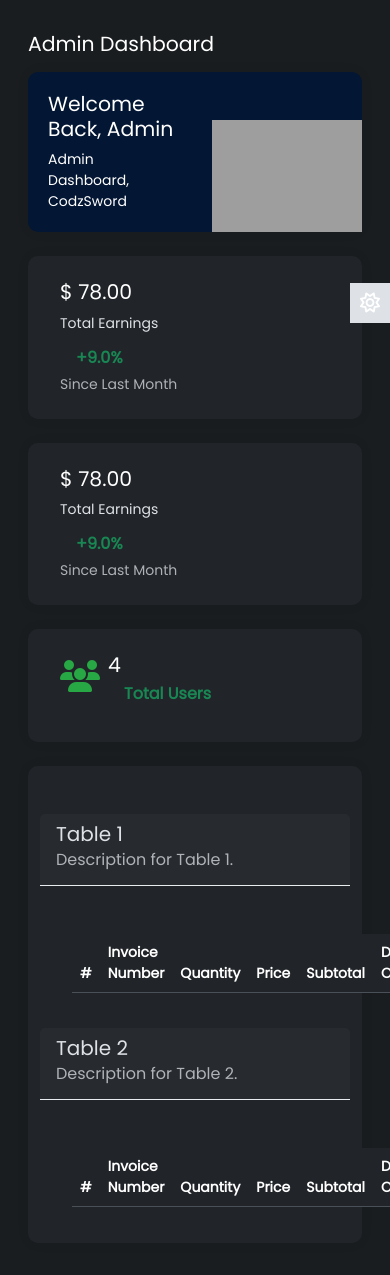
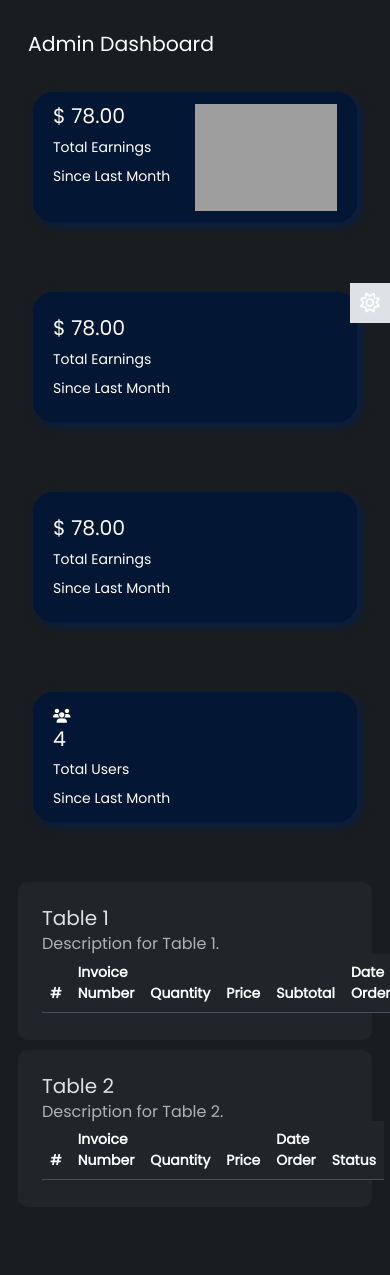
Before and after one commit to NorKisma/InventoryMSys, a Flask app: page /index in a window 390 px wide. Shown: the part 113-1388 px from the top of the page. After the commit the page ends 1293 px from the top, so only its background shows below. Run offline with Flask 3, Linux system fonts and the light colour scheme; the visitor is signed in with stand-in values (Sample User, id 1); data comes from the database, SQL or seed files in the repository; lists and menus that the app fills with data are empty; some libraries are stand-ins or nearby versions; grey boxes are pictures that could not be loaded.

```diff
--- a/static/css/styles.css
+++ b/static/css/styles.css
@@ -142,24 +142,51 @@ a.sidebar-link {
 
 
 /* Hover effects */
-.card:hover {
-    box-shadow: 0 0 2.5rem 0 rgba(0, 0, 0, 0.2); /* Darker shadow */
+.card1:hover {
+    box-shadow: 0 0 2.5rem 0 rgba(0, 0, 0, 0.2);
+    background-color: #076d2e;
+    color: #f4f8f5;
+}
+.card1{
+    margin: 20px 5px 50px 5px;
+    color: #fbfdfb;
+    height: 130px;
+    width: 100px;
+    border-radius: 20px;
+    box-shadow: 4px 4px 10px rgba(0, 30, 87, 0.751);
+    padding: 20px;
+    display: flex;
+    align-items: center;
+    justify-content: space-around;
+    cursor: pointer;
+    transition: transform 0.3s ease-in-out;
 
 }
 
-.card {
 
-    box-shadow: 0 0 .875rem 0 rgba(7, 7, 7, 0.05);
-    margin-bottom: 24px;
-    transition: box-shadow 0.3s ease, transform 0.3s ease;
 
+
+
+
+
+
+
+
+
+.card{
+   margin: 10px 2px 0px 2px;
     border-radius: 10px;
 
 
 }
 
+.card:hover {
+    box-shadow: 0 0 2.5rem 0 rgba(0, 0, 0, 0.2); /* Darker shadow */
+
+}
 .card-body {
-    padding: 2rem;
+    padding: 1.5rem;
+
 }
 
 .badge {
@@ -175,13 +202,15 @@ a.sidebar-link {
 }
 
 .icon-container {
-    font-size: 2rem;
-    color: #28a745; /* Green color for icon */
-    margin-right: 0.5rem;
+
+    color: #28a745;
+   margin-left: auto;
+   position:lift;
+
 }
 
 .card-header {
-    border-bottom: 1px solid #e9ecef;
+    border-bottom: 1px solid #03101d;
     padding-bottom: 1rem;
     margin-bottom: 1rem;
 }
--- a/templates/index.html
+++ b/templates/index.html
@@ -7,13 +7,16 @@
     </div>
     <div class="row">
       <div class="col-12 col-md-3 d-flex">
-        <div class="card flex-fill border-0 illustration">
+        <div class="card1 flex-fill border-0 illustration">
           <div class="card-body p-0 d-flex flex-fill">
             <div class="row g-0 w-100">
               <div class="col-6">
-                <div class="p-3 m-1">
-                  <h4>Welcome Back, Admin</h4>
-                  <p class="mb-0">Admin Dashboard, CodzSword</p>
+                <div class="flex-grow-1">
+                  <h4>$ 78.00</h4>
+                  <p class="mb-2">Total Earnings</p>
+                  <div class="mb-0">
+                    <span> Since Last Month </span>
+                  </div>
                 </div>
               </div>
               <div class="col-6 align-self-end text-end">
@@ -28,31 +31,16 @@
         </div>
       </div>
       <div class="col-12 col-md-3 d-flex">
-        <div class="card flex-fill border-0">
-          <div class="card-body py-4">
-            <div class="d-flex align-items-start">
+        <div class="card1 flex-fill border-0 illustration">
+          <div class="card-body p-0 d-flex flex-fill">
+            <div class="row g-0 w-100">
+              <div class="col-6">
                 <div class="flex-grow-1">
                   <h4 class="mb-2">$ 78.00</h4>
                   <p class="mb-2">Total Earnings</p>
                   <div class="mb-0">
-                  <span class="badge text-success me-2"> +9.0% </span>
-                  <span class="text-muted"> Since Last Month </span>
+                    <span> Since Last Month </span>
                   </div>
-              </div>
-            </div>
-          </div>
-        </div>
-      </div>
-      <div class="col-12 col-md-3 d-flex">
-        <div class="card flex-fill border-0">
-          <div class="card-body py-4">
-            <div class="d-flex align-items-start">
-              <div class="flex-grow-1">
-                <h4 class="mb-2">$ 78.00</h4>
-                <p class="mb-2">Total Earnings</p>
-                <div class="mb-0">
-                  <span class="badge text-success me-2"> +9.0% </span>
-                  <span class="text-muted"> Since Last Month </span>
                 </div>
               </div>
             </div>
@@ -61,38 +49,60 @@
       </div>
 
       <div class="col-12 col-md-3 d-flex">
-        <div class="card flex-fill border-0">
-          <div class="card-body py-4">
-            <div class="d-flex align-items-start">
-              <div class="icon-container">
-                <i class="fas fa-users"></i>
-              </div>
+        <div class="card1 flex-fill border-0 illustration">
+          <div class="card-body p-0 d-flex flex-fill">
+            <div class="row g-0 w-100">
+              <div class="col-6">
                 <div class="flex-grow-1">
-                <h4 class="mb-2">
-                  {{ user_count }}
-                  <span class="badge text-success me-2">
-                    <p class="mb-0">Total Users</p>
-                  </span>
-                </h4>
-
-                <div class="mb-0"></div>
+                  <h4 class="mb-2">$ 78.00</h4>
+                  <p class="mb-2">Total Earnings</p>
+                  <div class="mb-0">
+                    <span> Since Last Month </span>
                   </div>
                 </div>
               </div>
             </div>
           </div>
         </div>
-    <!-- Table Element -->
+      </div>
+
+
+      <div class="col-12 col-md-3 d-flex">
+        <div class="card1 flex-fill border-0 illustration">
+          <div class="card-body p-0 d-flex flex-fill">
+            <div class="row g-0 w-100">
+              <div class="col-6">
+                <div class="flex-grow-1">
+
+
+                  <i class="fas fa-users"></i>
+                    <h4 class="mb-2">{{ user_count }}</h4>
+
+                  <p class="mb-2">Total Users</p>
+                  <div class="mb-0">
+                    <span>Since Last Month</span>
+                  </div>
+                </div>
+              </div>
+            </div>
+          </div>
+        </div>
+      </div>
+
+
+
+    </div>
+  </div>
+
+<!-- Container for Side-by-Side Cards -->
+
+  <div class="row">
+    <!-- First Card (Table 1) -->
+    <div class="col-md-8">
       <div class="card border-0">
-      <div class="container mt-5">
-        <div class="row">
-          <!-- First Table -->
-          <div class="col-md-8">
-            <div class="card-header">
+        <div class="card-body">
           <h5 class="card-title">Table 1</h5>
           <h6 class="card-subtitle text-muted">Description for Table 1.</h6>
-            </div>
-            <div class="card-body">
           <table class="table" id="searchTable1">
             <thead>
               <tr>
@@ -120,14 +130,14 @@
           </table>
         </div>
       </div>
+    </div>
 
-          <!-- Second Table -->
+    <!-- Second Card (Table 2) -->
     <div class="col-md-4">
-            <div class="card-header">
+      <div class="card border-0">
+        <div class="card-body">
           <h5 class="card-title">Table 2</h5>
           <h6 class="card-subtitle text-muted">Description for Table 2.</h6>
-            </div>
-            <div class="card-body">
           <table class="table" id="searchTable2">
             <thead>
               <tr>
@@ -135,7 +145,6 @@
                 <th class="sortable">Invoice Number</th>
                 <th class="sortable">Quantity</th>
                 <th class="sortable">Price</th>
-                    <th class="sortable">Subtotal</th>
                 <th class="sortable">Date Order</th>
                 <th class="sortable">Status</th>
               </tr>
@@ -145,7 +154,6 @@
               <tr>
                 <td>{{ row[0] }}</td>
                 <td>{{ row[1] }}</td>
-                    <td>{{ row[5] }}</td>
                 <td>{{ row[6] }}</td>
                 <td>{{ row[7] }}</td>
                 <td>{{ row[8] }}</td>
@@ -158,6 +166,11 @@
     </div>
   </div>
 </div>
-  </div>
+
+
+
+
+
+
 </main>
 {% endblock %}
```
Lines whose indentation alone changed are shown as unchanged.
